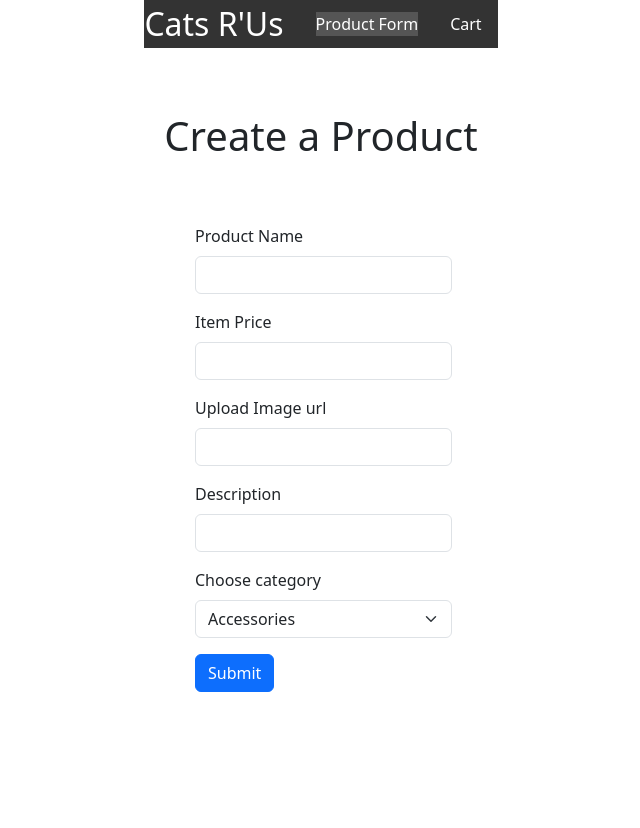
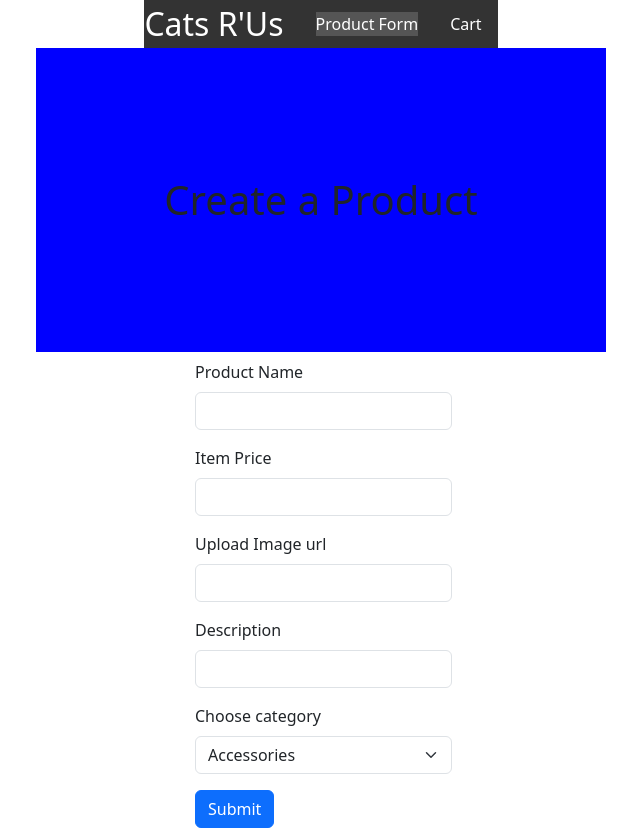
Before and after one commit to marwan820/phase-2-catprod, a React (Create React App) app: page /product-form in a window 1280 px wide. Shown: the whole page, without its empty margins (319-959 px from the left). Before the commit the page ends 800 px from the top, so only its background shows below. Built offline with nearby package versions, Linux system fonts and the light colour scheme; data requests are answered from the project's data file.

Commit message:
created a Form folder for form components and css from app.css

```diff
--- a/src/App.css
+++ b/src/App.css
@@ -3,19 +3,7 @@
     place-items: center;
   }
 
-    .form{
-    display: flex;
-    flex-direction: column;
-    flex-wrap: wrap;
-    gap: 10px;
-  }
 
-  .form-header{
-    margin-block: 5%;
-    display: flex;
-    justify-content: center;
-
-  }
 
   .filter{
     display: flex;
--- a/src/App.js
+++ b/src/App.js
@@ -6,7 +6,7 @@ import "../src/nav.css"
 import SearchForItem from "./SearchForItem"
 import ProductList from "./Products/ProductList"
 import ShoppingCart from "./Shopping Cart/ShoppingCart"
-import ProductForm from "./ProductForm"
+import ProductForm from "./Form/ProductForm"
 
 const cartLocalStorage = JSON.parse(localStorage.getItem("cartList") || "[]")
 function App() {
--- a/src/ProductForm.js
+++ b/src/Form/ProductForm.js
@@ -1,6 +1,7 @@
 import React, { useState } from "react"
 import Form from "react-bootstrap/Form"
 import Button from "react-bootstrap/Button"
+import "../Form/form.css"
 
 const ProductForm = ({ addCatProduct }) => {
   const [formData, setFormData] = useState({
--- /dev/null
+++ b/src/Form/form.css
@@ -0,0 +1,14 @@
+.form{
+    display: flex;
+    flex-direction: column;
+    flex-wrap: wrap;
+    gap: 10px;
+  }
+
+  .form-header{
+    background-color: blue;
+    padding: 10%;
+    display: flex;
+    justify-content: center;
+
+  }
--- a/src/Products/ProductList.js
+++ b/src/Products/ProductList.js
@@ -1,6 +1,6 @@
 import React from "react"
 import ItemCard from "./ItemCard"
-import "../Products/products.css"
+import "./products.css"
 const ProductList = ({
   handleDelete,
   catProducts,
```
